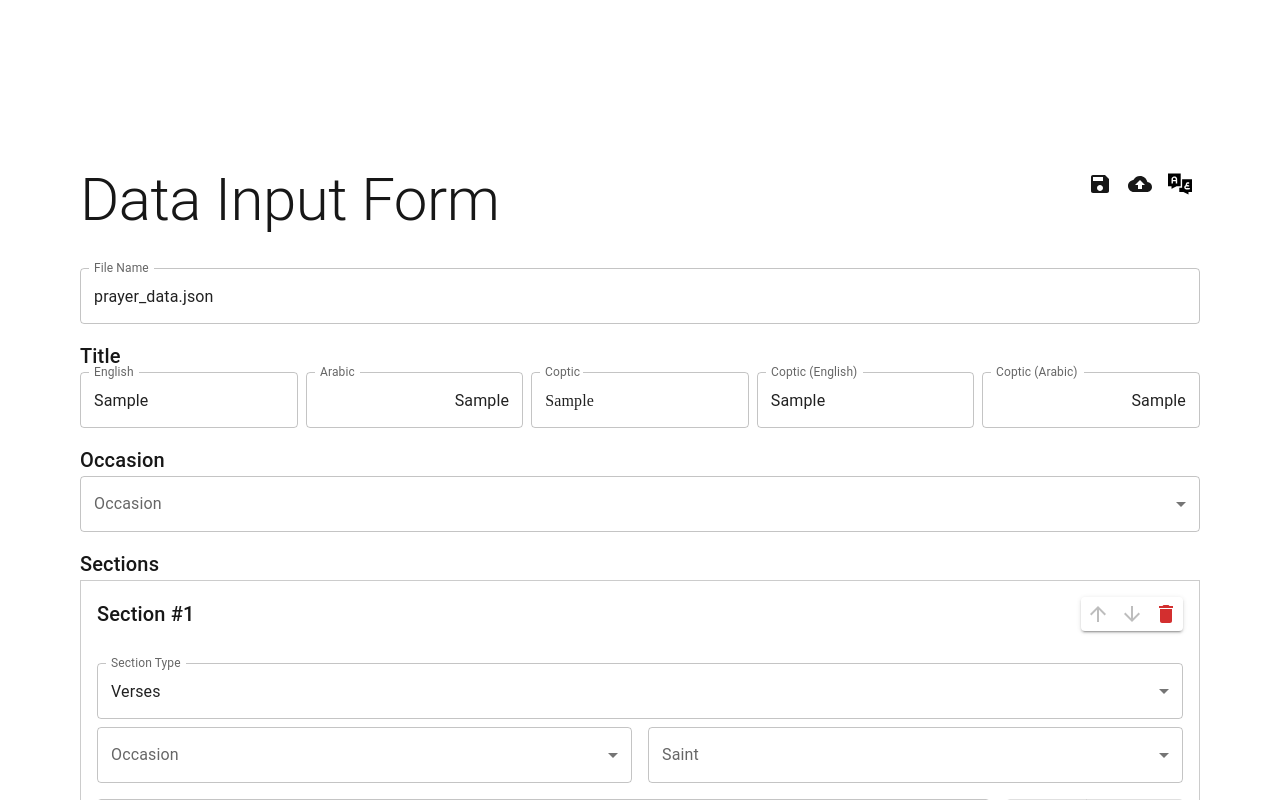
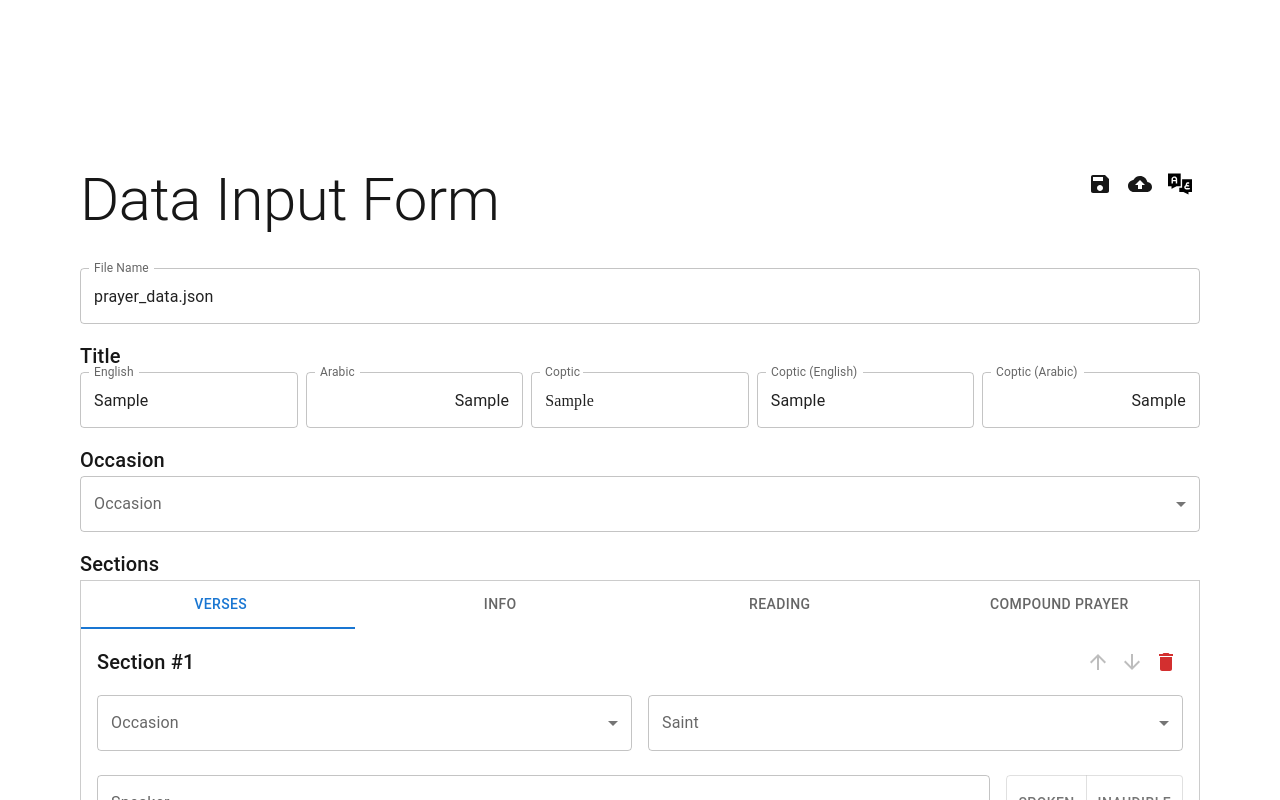
Before and after one commit to markrofail/coptish-datastore-editor, a Next.js app: page /coptish-datastore-editor/ in a window 1280 px wide. Both pictures are taken after typing "Sample", "Sample", "Sample", "Sample", "Sample" into the empty fields and a click on the button "ADD SECTION". Shown: the top 800 px of the page. Built offline with nearby package versions, Linux system fonts and the light colour scheme.

Commit message:
[feat] convert section type into tabbed field

```diff
--- a/src/components/SectionsForm/InfoSectionForm.tsx
+++ b/src/components/SectionsForm/InfoSectionForm.tsx
@@ -21,7 +21,7 @@ export const InfoSectionComponent = ({ section, onChange }: InfoSectionProps) =>
             {/* Occasion Field */}
             <OccasionForm value={section.occasion} onChange={handleOccasionChange} />
             {/* InfoText Field */}
-            <MultiLingualTextForm value={section.text} onChange={handleMultiLingualTextChange} />;
+            <MultiLingualTextForm value={section.text} onChange={handleMultiLingualTextChange} />
         </>
     );
 };
--- a/src/components/SectionsForm/SectionsForm.tsx
+++ b/src/components/SectionsForm/SectionsForm.tsx
@@ -9,6 +9,8 @@ import {
     IconButton,
     ButtonGroup,
     Button,
+    Tab,
+    Tabs,
 } from "@mui/material";
 import ArrowUpwardIcon from "@mui/icons-material/ArrowUpward";
 import ArrowDownwardIcon from "@mui/icons-material/ArrowDownward";
@@ -120,18 +122,22 @@ export const SectionsForm = ({ sections, onChange, onDelete, onAdd }: SectionsPr
         <Box sx={{ display: "flex", flexDirection: "column", gap: 2 }} ref={parent}>
             {sections?.map((section, sectionIndex) => (
                 <Fragment key={sectionIds[sectionIndex]}>
-                    <Box sx={{ border: "1px solid #ccc", p: 2, gap: 2 }}>
-                        <Box
-                            sx={{
-                                display: "flex",
-                                alignItems: "center",
-                                justifyContent: "space-between",
-                                marginBottom: 2,
-                            }}
+                    <Box sx={{ border: "1px solid #ccc" }}>
+                        <Tabs
+                            variant="fullWidth"
+                            value={section.type}
+                            onChange={(_, newType) => handleSectionTypeChange(sectionIndex, newType)}
                         >
+                            {["verses", "info", "reading", "compound-prayer"].map((type) => (
+                                <Tab value={type} label={t(`sectionType-field-option-${type}`)} />
+                            ))}
+                        </Tabs>
+
+                        <Box sx={{ display: "flex", flexDirection: "column", gap: 2, padding: 2 }}>
+                            <Box sx={{ display: "flex", alignItems: "center", justifyContent: "space-between" }}>
                                 <Typography variant="h6">{t("section-label", { index: sectionIndex + 1 })}</Typography>
 
-                            <ButtonGroup variant="contained">
+                                <ButtonGroup>
                                     <IconButton
                                         onClick={() => moveSectionUp(sectionIndex)}
                                         disabled={sectionIndex === 0}
@@ -153,23 +159,6 @@ export const SectionsForm = ({ sections, onChange, onDelete, onAdd }: SectionsPr
                                     </IconButton>
                                 </ButtonGroup>
                             </Box>
-
-                        <FormControl fullWidth margin="normal">
-                            <InputLabel id="section-type-label">{t("sectionType-field-label")}</InputLabel>
-                            <Select
-                                labelId="section-type-label"
-                                id="section-type"
-                                value={section.type}
-                                label="Section Type"
-                                onChange={(e) => handleSectionTypeChange(sectionIndex, e.target.value as string)}
-                            >
-                                {["verses", "info", "reading", "compound-prayer"].map((type) => (
-                                    <MenuItem key={type} value={type}>
-                                        {t(`sectionType-field-option-${type}`)}
-                                    </MenuItem>
-                                ))}
-                            </Select>
-                        </FormControl>
 
                             {section.type === "verses" && (
                                 <VersesSectionComponent
@@ -196,6 +185,7 @@ export const SectionsForm = ({ sections, onChange, onDelete, onAdd }: SectionsPr
                                 />
                             )}
                         </Box>
+                    </Box>
                 </Fragment>
             ))}
 
--- a/src/components/SectionsForm/VersesSectionForm.tsx
+++ b/src/components/SectionsForm/VersesSectionForm.tsx
@@ -67,7 +67,7 @@ export const VersesSectionComponent = ({ section, onChange }: VersesSectionProps
 
     return (
         <>
-            <Box sx={{ display: "flex", flexDirection: "row", gap: 2, marginBottom: 2 }}>
+            <Box sx={{ display: "flex", flexDirection: "row", gap: 2, marginBottom: 1 }}>
                 {/* Occasion Field */}
                 <OccasionForm value={section.occasion} onChange={handleOccasionChange} />
 
@@ -91,7 +91,7 @@ export const VersesSectionComponent = ({ section, onChange }: VersesSectionProps
                 </FormControl>
             </Box>
 
-            <Box sx={{ display: "flex", flexDirection: "row", gap: 2, marginBottom: 2 }}>
+            <Box sx={{ display: "flex", flexDirection: "row", gap: 2, marginBottom: 1 }}>
                 {/* Speaker Field */}
                 <FormControl fullWidth>
                     <InputLabel id="speaker-label">{t("speaker-field-label")}</InputLabel>
```
Lines whose indentation alone changed are shown as unchanged.
